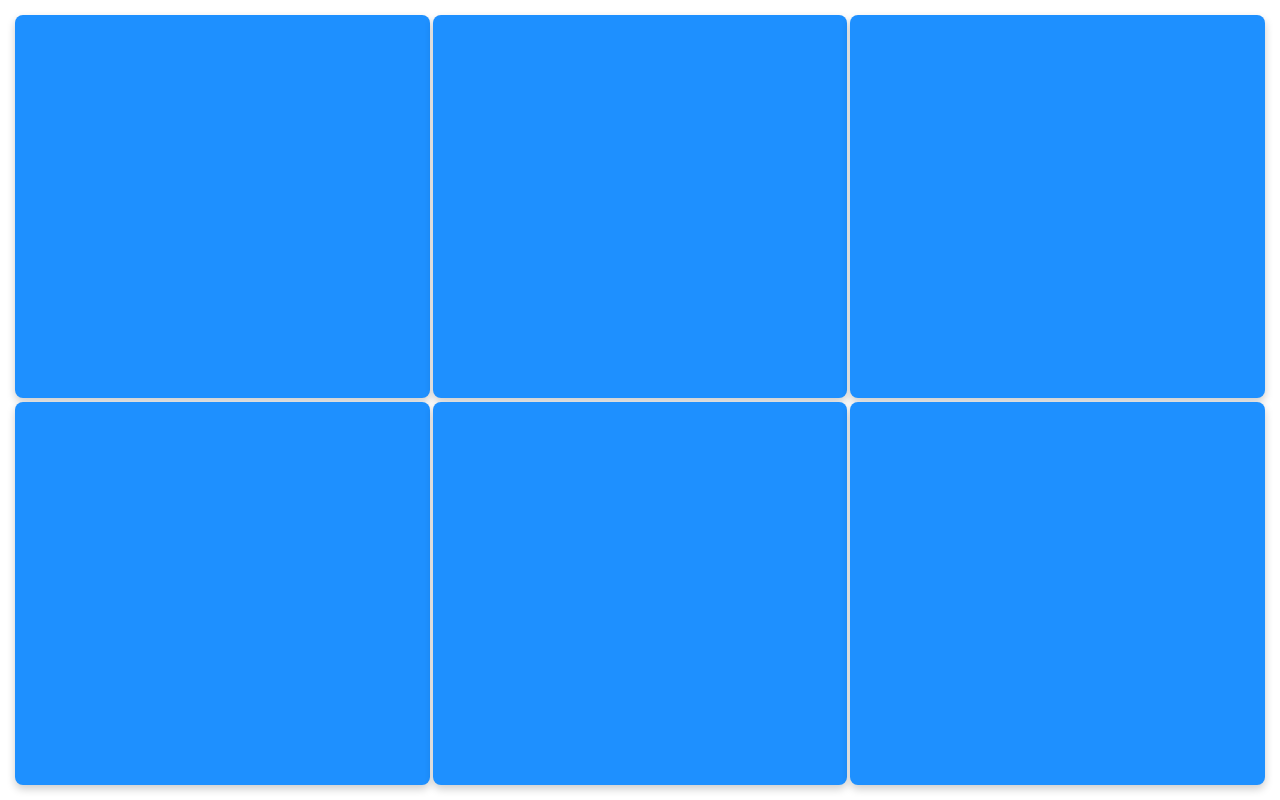
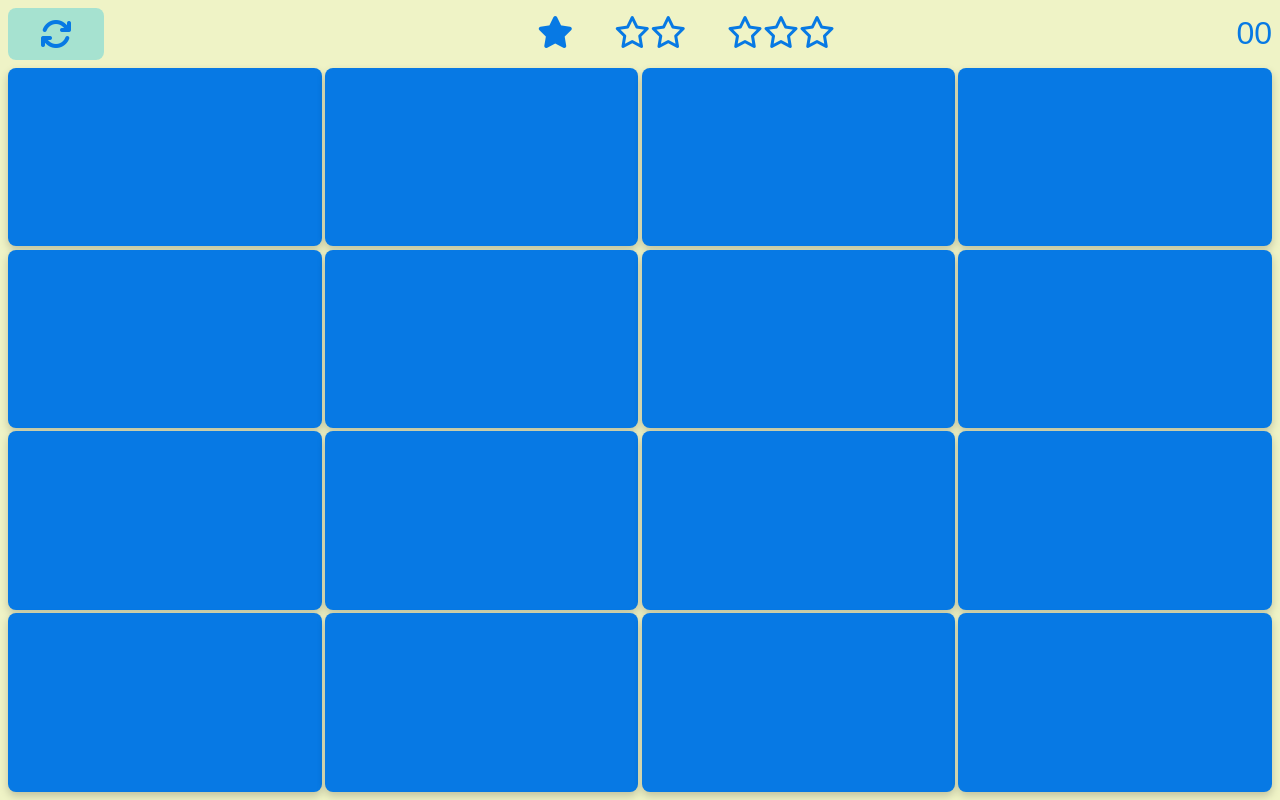
Before and after one commit to ssaenz/bikoteak, a plain HTML site: page index.html in a window 1280 px wide. Drawn offline with Linux system fonts and the light colour scheme.

Commit message:
Header bar with start button, level radio button and score label.

```diff
--- a/bikoteak.js
+++ b/bikoteak.js
@@ -1,7 +1,7 @@
 
 const settings = {
-  columns: 3,
-  rows: 2,
+  columns: 4,
+  rows: 4,
   cardTemplate: (card) => {
     return `
     <div class="card-container">
@@ -71,15 +71,16 @@ const bikoteak = (function(settings) {
 
 let firstCard;
 let secondCard;
+let waitForCheck;
 
 const cardClickListener = (event) => {
+  if (!waitForCheck) {
     const card = event.target;
     card.classList.toggle('rotate');
     card.removeEventListener('click', cardClickListener);
     if(firstCard) {
       secondCard = card;
-    setTimeout(() => {
-
+      waitForCheck = setTimeout(() => {
         if (firstCard.getAttribute('data-value') !== secondCard.getAttribute('data-value')) {
           firstCard.classList.toggle('rotate')
           secondCard.classList.toggle('rotate')
@@ -87,12 +88,14 @@ const cardClickListener = (event) => {
           secondCard.addEventListener('click', cardClickListener);
         }
         firstCard = secondCard = undefined;
-    }, 1000)
+        waitForCheck = undefined;
+      }, 1500)
 
     } else {
       firstCard = card;
     }
   }
+}
 
 bikoteak.drawBoard()
 bikoteak.setCardEventListener(cardClickListener);
--- a/index.html
+++ b/index.html
@@ -1,10 +1,23 @@
 <html>
   <head>
     <meta name="viewport" content="width=device-width, initial-scale=1.0">
+    <script src="https://kit.fontawesome.com/abd3552b16.js" crossorigin="anonymous"></script>
     <link rel = "stylesheet" type = "text/css" href = "styles.css" />
   </head>
   <body>
     <div class="main_layout">
+      <header>
+        <button class="btn-refresh"><i class="fas fa-sync"></i></button>
+        <div>
+            <input class="level-input" type="radio" id="test1" name="radio-group" checked>
+            <label for="test1" class="level-one"></label>
+            <input class="level-input" type="radio" id="test2" name="radio-group">
+            <label for="test2" class="level-two"></label>
+            <input class="level-input" type="radio" id="test3" name="radio-group">
+            <label for="test3" class="level-three"></label>
+        </div>
+        <span>00</span>
+      </header>
       <div id="grid-container" class="grid-container"></div>
     </div>
     <label>
--- a/styles.css
+++ b/styles.css
@@ -3,18 +3,86 @@
   padding: 0;
   margin: 0;
 }
+
+body {
+  font-family: sans-serif;
+  color: #0779e4;
+}
+
 .main_layout {
+  background-color: #eff3c6;
   display: flex;
   flex-direction: column;
   width: 100%;
   height: 100%;
-  padding: 5px;
   position:fixed;
   top:0;
   bottom:0;
   left:0;
   right:0;
 }
+
+header {
+  display: flex;
+  justify-content: space-between;
+  align-items: center;
+  font-size: 2rem;
+  padding: 0.5rem 0.5rem 0rem 0.5rem;
+  height: 4rem;
+}
+
+.btn-refresh {
+  background-color: rgb(119,216,216, 0.6);
+  width: 6rem;
+  height: 100%;
+  border-radius: 0.5rem;
+  border: 0;
+  color: #0779e4;
+  font-size: 2rem;
+}
+
+.btn-refresh:active {
+  background-color: rgb(119,216,216);
+}
+
+/*Level radio group*/
+.level-input:checked,
+.level-input:not(:checked) {
+    position: absolute;
+    left: -9999px;
+}
+.level-input:checked + label,
+.level-input:not(:checked) + label
+{
+  font-family: "Font Awesome 5 Free";
+  padding-left: 2rem;
+  cursor: pointer;
+}
+.level-input:not(:checked) + .level-one:before {
+  font-weight: 400;
+  content: "\f005";
+}
+.level-input:checked + .level-one:before {
+  font-weight: 900;
+  content: "\f005";
+}
+.level-input:not(:checked) + .level-two:before {
+  font-weight: 400;
+  content: "\f005 \f005";
+}
+.level-input:checked + .level-two:before {
+  font-weight: 900;
+  content: "\f005 \f005";
+}
+.level-input:not(:checked) + .level-three:before {
+  font-weight: 400;
+  content: "\f005 \f005 \f005";
+}
+.level-input:checked + .level-three:before {
+  font-weight: 900;
+  content: "\f005 \f005 \f005";
+}
+
 .grid-container {
   display: grid;
   width: 100%;
@@ -23,8 +91,8 @@
   align-content: center;
   grid-template-columns: repeat(4, 1fr);
   grid-template-rows: repeat(3, 1fr);
-  grid-gap: 0.2em;
-  padding: 10px;
+  grid-gap: 0.2rem;
+  padding: 0.5rem;
 }
 
 .card-container {
@@ -54,15 +122,14 @@
 }
 
 .card-back-side {
-  background-color: dodgerblue;
+  background-color: #0779e4;
   color: white;
 }
 
 .card-front-side {
-  background-color: #bbb;
+  background-color: #77d8d8;
   font-family: sans-serif;
   font-size: 5rem;
-  color: black;
   transform: rotateY(180deg);
 }
 
```
Lines whose indentation alone changed are shown as unchanged.
